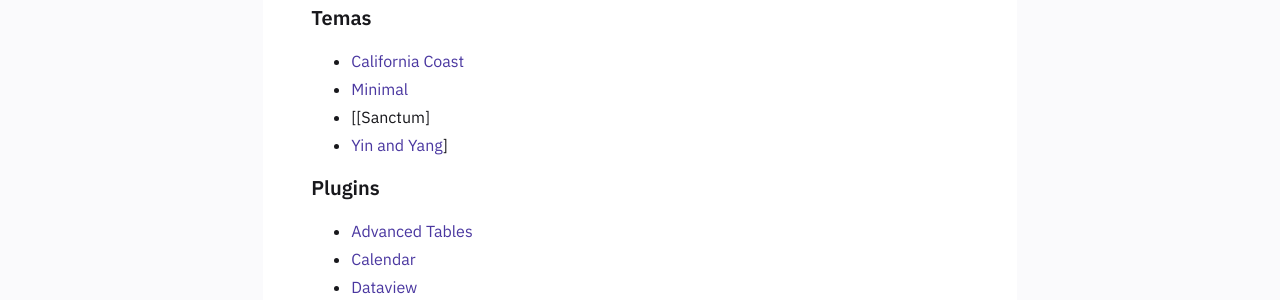
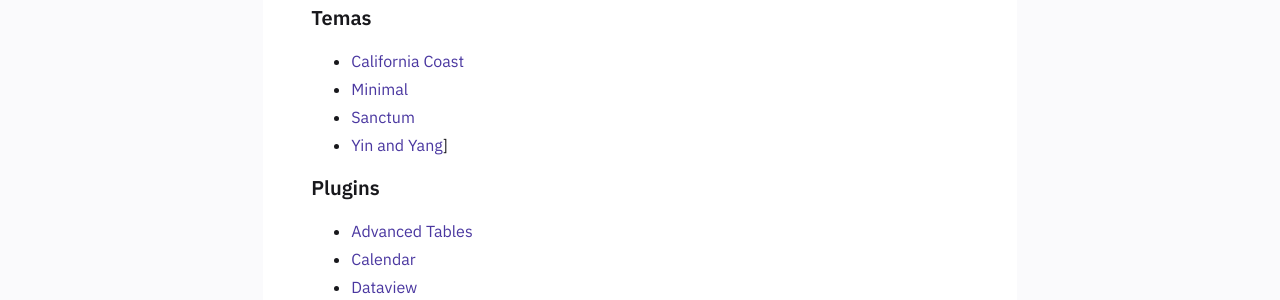
Before and after one commit to obsidianbr/obsidianbr.github.io, a Jekyll site: the page built from _notes/Public/Nav.md, in a window 1280 px wide and 966 px high. Shown: the part 468-768 px from the top of the window. Built offline with Jekyll 4.4.1, drawn with Linux system fonts in a browser that asks for light colours.

Commit message:
Update Nav.md

```diff
--- a/_notes/Public/Nav.md
+++ b/_notes/Public/Nav.md
@@ -19,7 +19,7 @@ tags:
 #### Temas
 - [[California Coast]]
 - [[Minimal]]
-- [[Sanctum]
+- [[Sanctum]]
 - [[Yin and Yang]]]
 
 #### Plugins
```
